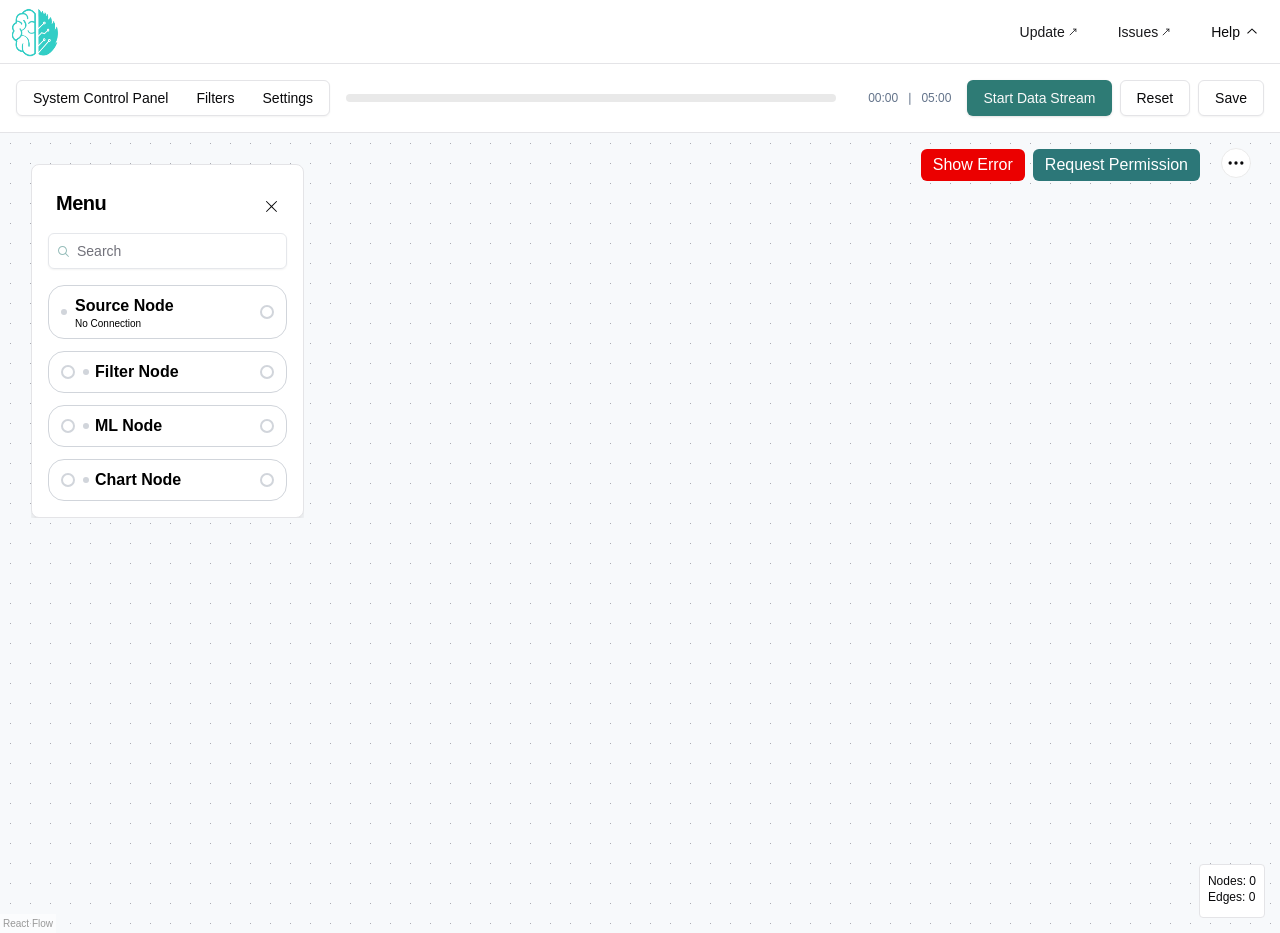
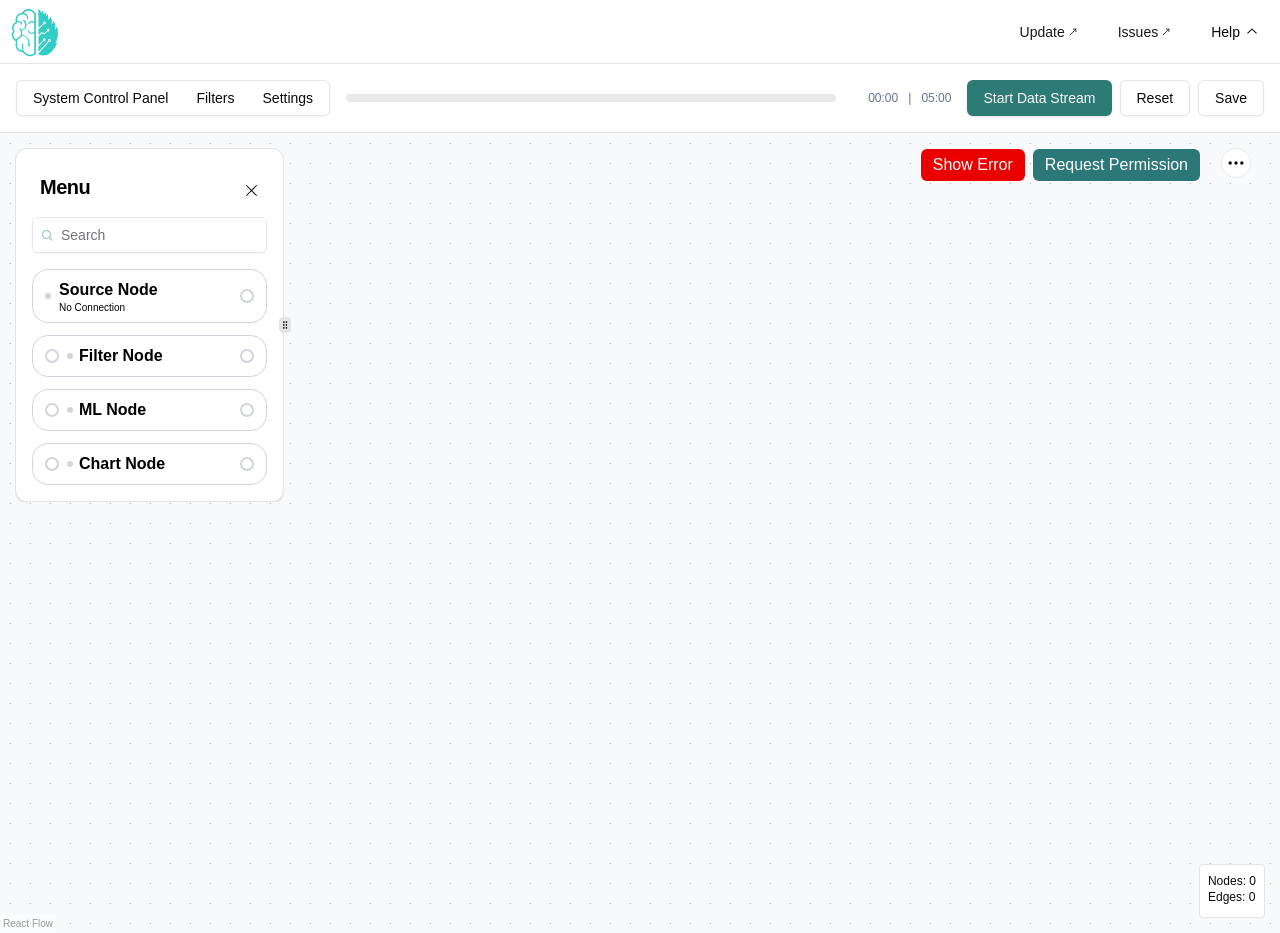
Before and after one commit to UBCMint/fullstack-moss-app, a Next.js app in the folder frontend/: page /home in a window 1280 px wide. Built offline with nearby package versions, Linux system fonts and the light colour scheme; a web font is replaced by a local one.

Commit message:
Added handle for resizing sidebar

```diff
--- a/frontend/components/ui-sidebar/sidebar.tsx
+++ b/frontend/components/ui-sidebar/sidebar.tsx
@@ -48,9 +48,9 @@ export default function Sidebar() {
     );
 
     return (
-        <ResizablePanelGroup direction="horizontal" className="p-4">
-            <ResizablePanel className="min-w-fit" defaultSize={1}>
-                <Card className="max-h-[calc(100vh-2rem)] flex flex-col bg-white shadow-lg rounded-lg">
+        <ResizablePanelGroup direction="horizontal" className="border-none min-h-[200px] max-w-md rounded-lg border md:min-w-[450px]">
+            <ResizablePanel defaultSize={60} minSize={30} className=" ">
+                <Card className="max-h-[calc(100vh-2rem)] flex flex-col ">
                     <CardHeader className="flex flex-row items-center justify-between pb-4">
                         <CardTitle className="font-ibmplex font-semibold text-xl text-black">Menu</CardTitle>
                         <Cross1 />
@@ -78,8 +78,8 @@ export default function Sidebar() {
                     </CardContent>
                 </Card>
             </ResizablePanel>
-            <ResizableHandle className="bg-border-none" />
-            <ResizablePanel defaultSize={99} />
+            <ResizableHandle withHandle className="bg-border-none" />
+            <ResizablePanel defaultSize={40} minSize={5} />
         </ResizablePanelGroup>
     );
 }
--- a/frontend/package.json
+++ b/frontend/package.json
@@ -30,7 +30,7 @@
     "next": "^15.1.7",
     "react": "^18",
     "react-dom": "^18",
-    "react-resizable-panels": "^2.1.7",
+    "react-resizable-panels": "^2.1.9",
     "recharts": "^2.15.1",
     "shadcn-ui": "^0.9.4",
     "tailwind-merge": "^2.6.0",
```
Also changed, not shown: 1 other file (tests, documents, lock files or other folders).
